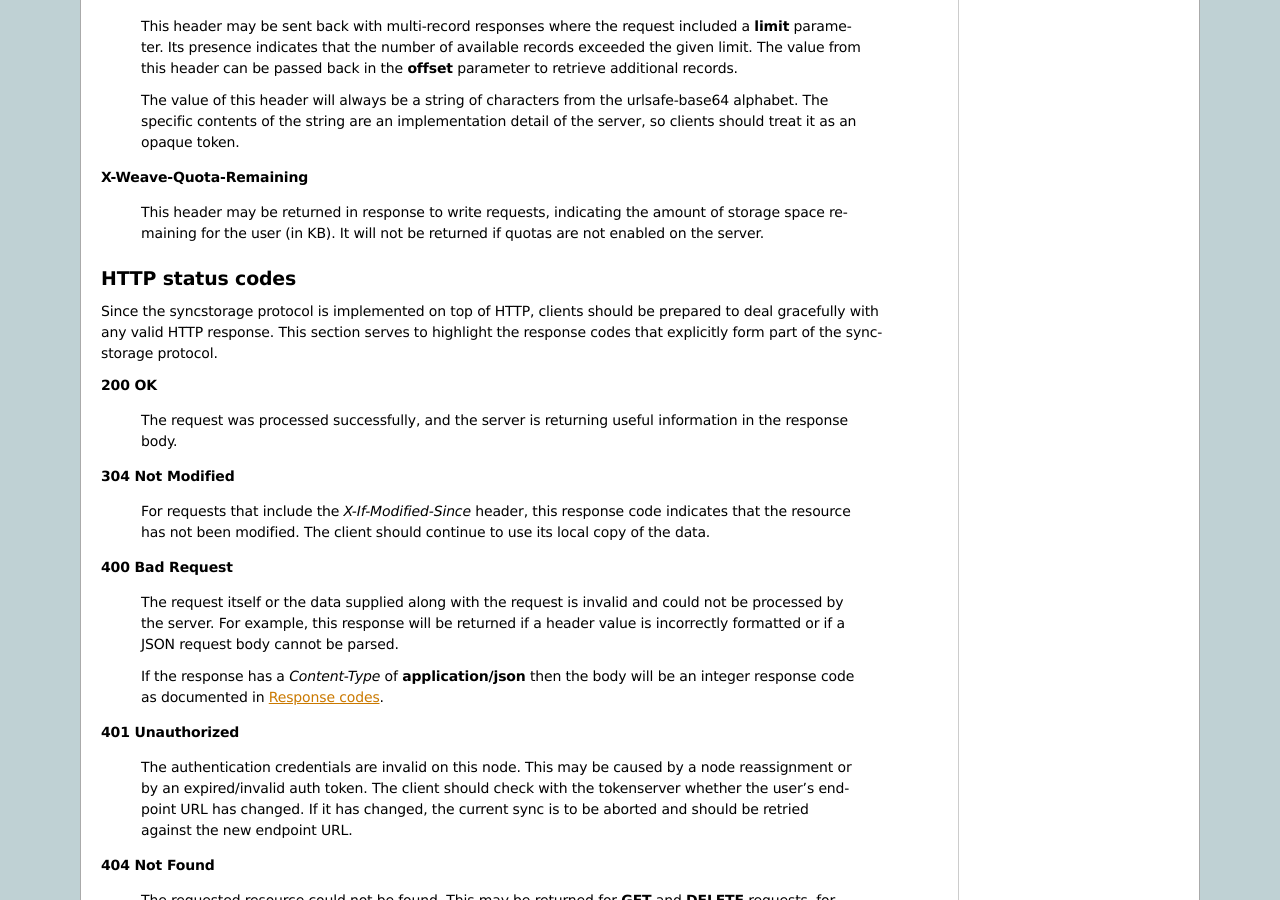
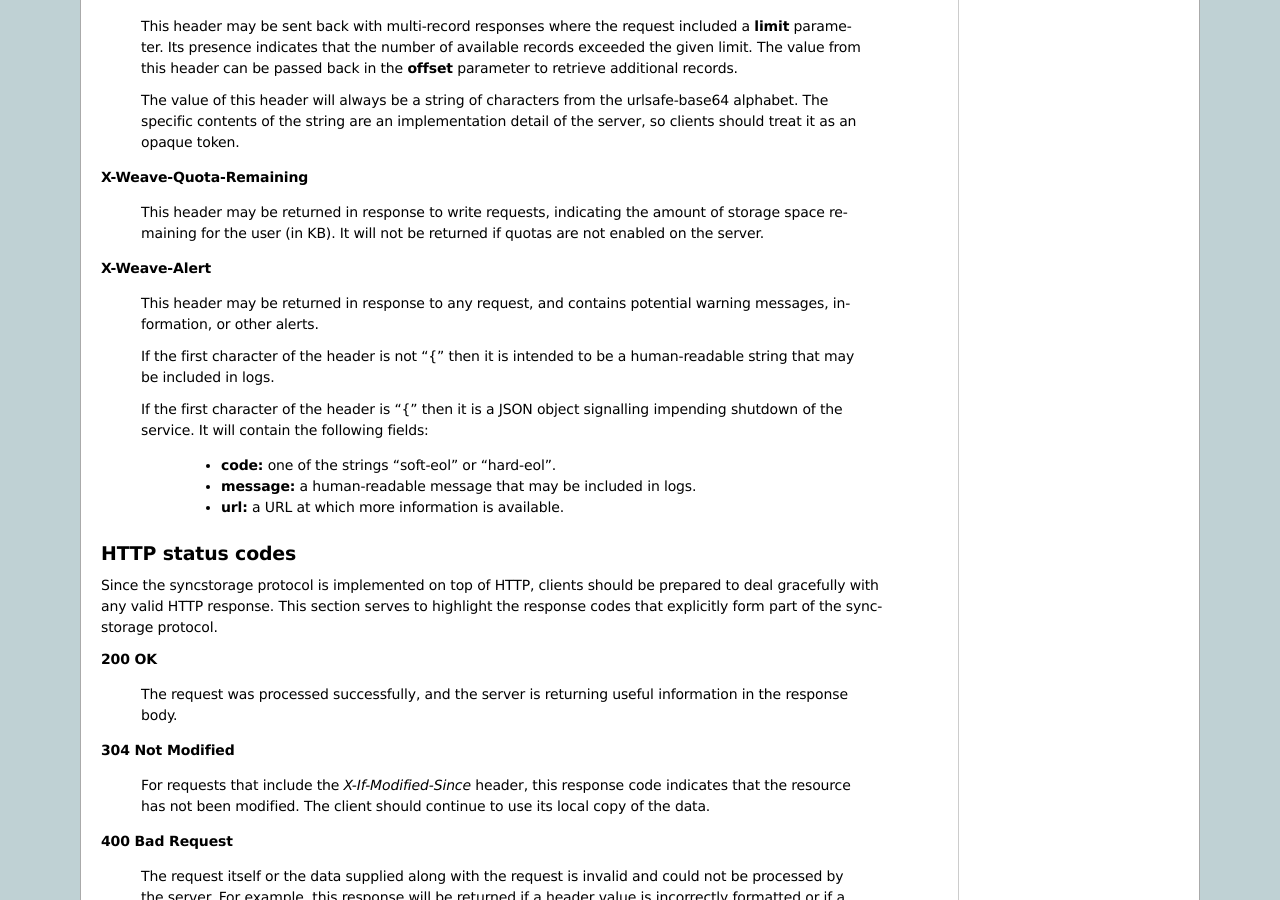
Before and after one commit to mozilla-services/docs, a Sphinx documentation site: the page built from source/storage/apis-1.2.rst, in a window 1280 px wide and 900 px high, scrolled down 8350 px. Built offline with Sphinx 7.4.7, drawn with Linux system fonts in a browser that asks for light colours; the version number could not be read and is left out; some of the changed text lies outside the part shown.

Commit message:
Document the soft-eol and hard-eol alert messages.

```diff
--- a/source/storage/apis-1.2.rst
+++ b/source/storage/apis-1.2.rst
@@ -564,6 +564,22 @@ Response Headers
     the amount of storage space remaining for the user (in KB).  It will
     not be returned if quotas are not enabled on the server.
 
+**X-Weave-Alert**
+
+    This header may be returned in response to any request, and contains
+    potential warning messages, information, or other alerts.
+
+    If the first character of the header is not "{" then it is intended to
+    be a human-readable string that may be included in logs.
+
+    If the first character of the header is "{" then it is a JSON object
+    signalling impending shutdown of the service.  It will contain the
+    following fields:
+
+        * **code:** one of the strings "soft-eol" or "hard-eol".
+        * **message:** a human-readable message that may be included in logs.
+        * **url:** a URL at which more information is available.
+
 
 HTTP status codes
 =================
@@ -661,6 +677,20 @@ protocol.
     another sync for the number of seconds specified in the header value.
     The response body may contain a JSON string describing the server's status
     or error.
+
+**513 Is This Even A Real Code?**
+
+    Indicates that the service has been terminated, and presumably replaced
+    with a new and better service using some as-yet-undesigned protocol.
+    This response will include an *X-Weave-Alert* header whose value is a
+    JSON object with the following fields:
+
+        * **code:** the string "hard-eol".
+        * **message:** a human-readable message that may be included in logs.
+        * **url:** a URL at which more information is available.
+
+    The client should display an appropriate message to the user and cease
+    any further attempts to use the service.
 
 
 .. _syncstorage_concurrency:
```
